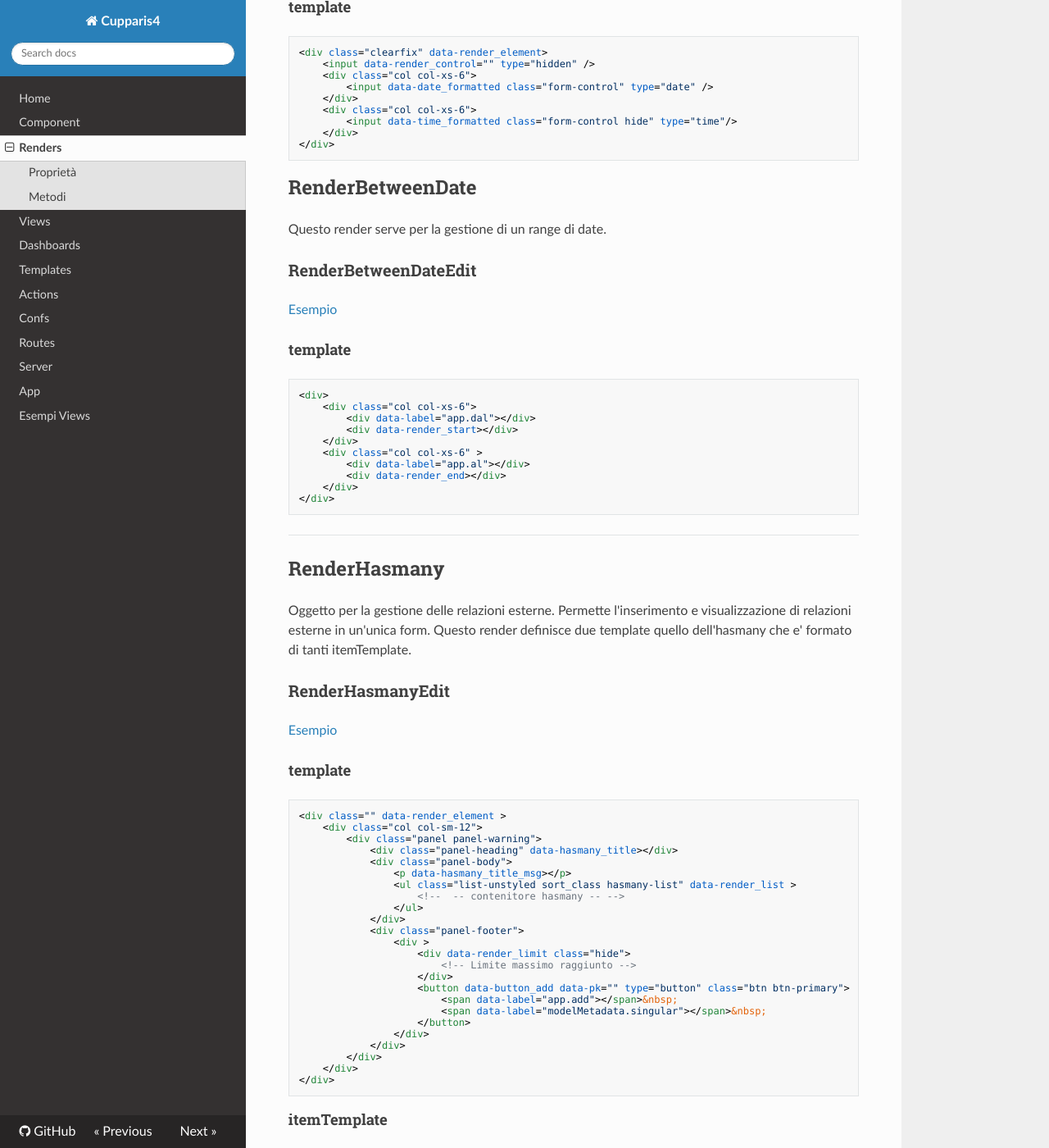
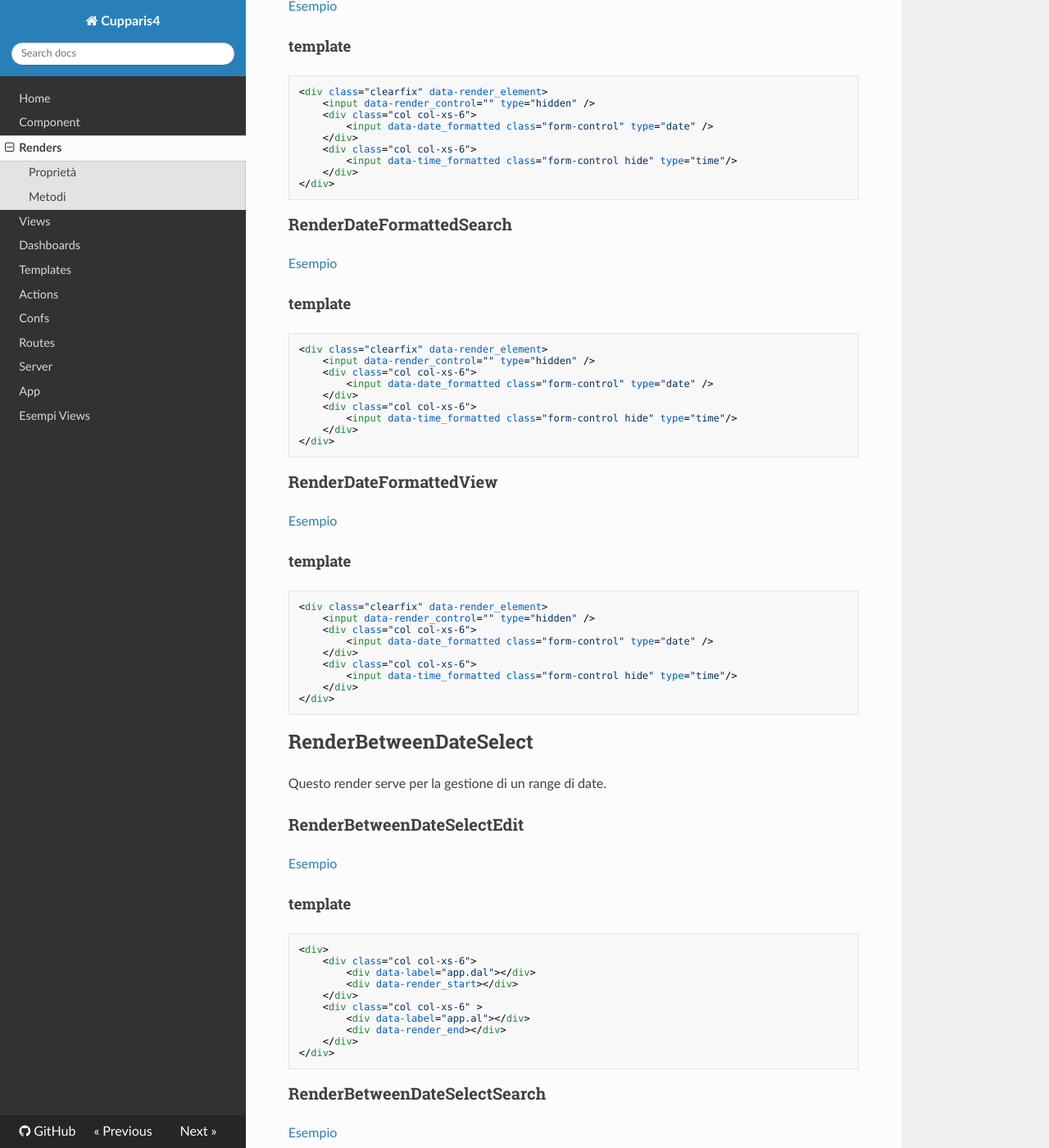
Before and after one commit to marley71/crud, an MkDocs documentation site: the page built from docs/renders.md, in a window 1280 px wide and 1400 px high, scrolled down 17061 px. Shown: the whole window at 82% size. Built offline with MkDocs 1.6.1, drawn with Linux system fonts in a browser that asks for light colours; nearby versions of some CDN libraries; old or Windows-style settings are respelled for this version of MkDocs; some of the changed text lies outside the part shown.

Commit message:
aggiunti link esempio

````diff
--- a/docs/renders.md
+++ b/docs/renders.md
@@ -827,6 +827,10 @@ resources : {
 
 ### RenderDatePickerView
 
+<a href="http://www.pierpaolociullo.it/example?f=render_date_picker_view" target="_blank">Esempio</a>
+
+
+
 #### template
 
 ```html
@@ -855,14 +859,50 @@ utilizza il picker nativo del broswer associato al type=date, se supportato.
 ```
 
 
-
-## RenderBetweenDate
+### RenderDateFormattedSearch
+
+<a href="http://www.pierpaolociullo.it/example?f=render_date_formatted_search" target="_blank">Esempio</a>
+
+#### template
+```html
+<div class="clearfix" data-render_element>
+    <input data-render_control="" type="hidden" />
+    <div class="col col-xs-6">
+        <input data-date_formatted class="form-control" type="date" />
+    </div>
+    <div class="col col-xs-6">
+        <input data-time_formatted class="form-control hide" type="time"/>
+    </div>
+</div>
+```
+
+
+
+### RenderDateFormattedView
+
+<a href="http://www.pierpaolociullo.it/example?f=render_date_formatted_view" target="_blank">Esempio</a>
+
+#### template
+```html
+<div class="clearfix" data-render_element>
+    <input data-render_control="" type="hidden" />
+    <div class="col col-xs-6">
+        <input data-date_formatted class="form-control" type="date" />
+    </div>
+    <div class="col col-xs-6">
+        <input data-time_formatted class="form-control hide" type="time"/>
+    </div>
+</div>
+```
+
+
+## RenderBetweenDateSelect
 
 Questo render serve per la gestione di un range di date.
 
-### RenderBetweenDateEdit
-
-<a href="http://www.pierpaolociullo.it/example?f=render_between_date_edit" target="_blank">Esempio</a>
+### RenderBetweenDateSelectEdit
+
+<a href="http://www.pierpaolociullo.it/example?f=render_between_date_select_edit" target="_blank">Esempio</a>
 
 #### template
 
@@ -880,9 +920,182 @@ Questo render serve per la gestione di un range di date.
 ```
 
 
----
-
-
+### RenderBetweenDateSelectSearch
+
+<a href="http://www.pierpaolociullo.it/example?f=render_between_date_select_search" target="_blank">Esempio</a>
+
+#### template
+
+```html
+<div>
+    <div class="col col-xs-6">
+        <div data-label="app.dal"></div>
+        <div data-render_start></div>
+    </div>
+    <div class="col col-xs-6" >
+        <div data-label="app.al"></div>
+        <div data-render_end></div>
+    </div>
+</div>
+```
+
+### RenderBetweenDateSelectView
+
+<a href="http://www.pierpaolociullo.it/example?f=render_between_date_select_view" target="_blank">Esempio</a>
+
+#### template
+
+```html
+<div>
+    <div class="col col-xs-6">
+        <div data-label="app.dal"></div>
+        <div data-render_start></div>
+    </div>
+    <div class="col col-xs-6" >
+        <div data-label="app.al"></div>
+        <div data-render_end></div>
+    </div>
+</div>
+```
+
+
+---
+
+## RenderBetweenDatePicker
+
+Questo render serve per la gestione di un range di date.
+
+### RenderBetweenDatePickerEdit
+
+<a href="http://www.pierpaolociullo.it/example?f=render_between_date_picker_edit" target="_blank">Esempio</a>
+
+#### template
+
+```html
+<div>
+    <div class="col col-xs-6">
+        <div data-label="app.dal"></div>
+        <div data-render_start></div>
+    </div>
+    <div class="col col-xs-6" >
+        <div data-label="app.al"></div>
+        <div data-render_end></div>
+    </div>
+</div>
+```
+
+### RenderBetweenDatePickerSearch
+
+<a href="http://www.pierpaolociullo.it/example?f=render_between_date_picker_search" target="_blank">Esempio</a>
+
+#### template
+
+```html
+<div>
+    <div class="col col-xs-6">
+        <div data-label="app.dal"></div>
+        <div data-render_start></div>
+    </div>
+    <div class="col col-xs-6" >
+        <div data-label="app.al"></div>
+        <div data-render_end></div>
+    </div>
+</div>
+```
+
+
+
+### RenderBetweenDatePickerView
+
+<a href="http://www.pierpaolociullo.it/example?f=render_between_date_picker_view" target="_blank">Esempio</a>
+
+#### template
+
+```html
+<div>
+    <div class="col col-xs-6">
+        <div data-label="app.dal"></div>
+        <div data-render_start></div>
+    </div>
+    <div class="col col-xs-6" >
+        <div data-label="app.al"></div>
+        <div data-render_end></div>
+    </div>
+</div>
+```
+
+
+
+---
+
+
+
+## RenderBetweenDateFormatted
+
+Questo render serve per la gestione di un range di date.
+
+### RenderBetweenDateFormattedEdit
+
+<a href="http://www.pierpaolociullo.it/example?f=render_between_date_formatted_edit" target="_blank">Esempio</a>
+
+#### template
+
+```html
+<div>
+    <div class="col col-xs-6">
+        <div data-label="app.dal"></div>
+        <div data-render_start></div>
+    </div>
+    <div class="col col-xs-6" >
+        <div data-label="app.al"></div>
+        <div data-render_end></div>
+    </div>
+</div>
+```
+
+
+
+### RenderBetweenDateFormattedSearch
+
+<a href="http://www.pierpaolociullo.it/example?f=render_between_date_formatted_search" target="_blank">Esempio</a>
+
+#### template
+
+```html
+<div>
+    <div class="col col-xs-6">
+        <div data-label="app.dal"></div>
+        <div data-render_start></div>
+    </div>
+    <div class="col col-xs-6" >
+        <div data-label="app.al"></div>
+        <div data-render_end></div>
+    </div>
+</div>
+```
+
+### RenderBetweenDateFormattedView
+
+<a href="http://www.pierpaolociullo.it/example?f=render_between_date_formatted_view" target="_blank">Esempio</a>
+
+#### template
+
+```html
+<div>
+    <div class="col col-xs-6">
+        <div data-label="app.dal"></div>
+        <div data-render_start></div>
+    </div>
+    <div class="col col-xs-6" >
+        <div data-label="app.al"></div>
+        <div data-render_end></div>
+    </div>
+</div>
+```
+
+
+
+---
 
 
 ## RenderHasmany
@@ -1149,6 +1362,10 @@ template utilizzato per creare l'elemnto lista dove verrà visualizzata la view
 
 ### RenderHasmanyThroughView
 
+Questo è in modalità view con itemTemplate base, in caso di item piu' complessi ridefinire itemTemplate
+aggiungendo l'attributo data-field="nome_campo" nel item html che si voglia usare per visualizzarlo
+
+
 <a href="http://www.pierpaolociullo.it/example?f=render_hasmany_through_view" target="_blank">Esempio</a>
 
 
@@ -1164,7 +1381,7 @@ template utilizzato per creare l'elemnto lista dove verrà visualizzata la view
 #### itemTemplate
 ```html
 <li >
-    <span data-field="label"></span>
+    <span data-field="__label__"></span>
 </li>
 ```
 
@@ -1181,7 +1398,8 @@ template utilizzato per creare l'elemnto lista dove verrà visualizzata la view
 
 Oggetto per la gestione di hasmany che prevedono un upload di una o più immagini
 
-####proprietà
+#### proprietà
+
 
 - uploadConfView : 'ConfEdit',            // configurazione di default della upload view
 - limit : null,
@@ -1383,14 +1601,17 @@ Oggetto per la gestione di hasmany che prevedono un upload di allegati come pdf,
 
 #### proprietà
 
-uploadConfView : 'ConfEdit',            // configurazione di default della upload view
-    //langs : ['it'],
-    limit : null,
-    modelName : null,
-    uploadModelName : null,
-    routeName : 'uploadfile',
-    iconSize : 'default',
-    icons : {
+- uploadConfView : 'ConfEdit',            // configurazione di default della upload view
+- //langs : ['it'],
+- limit : null,
+- modelName : null,
+- uploadModelName : null,
+- routeName : 'uploadfile',
+- iconSize : 'default',
+- icons :
+
+```javascript
+ {
         default : {
             "default"   : 'fa fa-2x fa-file-o',
             "xls"       : 'fa fa-2x fa-file-excel-o',
@@ -1418,17 +1639,22 @@ uploadConfView : 'ConfEdit',            // configurazione di default della uploa
             "pdf"       : "fa fa-file-pdf-o",
             "txt"       : "fa fa-file-text-o",
         }
-    },
-    vkey : null,
-    labelField : 'filename',
-    uploadFields : ['ext','random','id','status','original_name','filename','mimetype','modelName','type'],
-    fields : ['nome','descrizione'],
-    fields_config : {
-        nome : { type : 'input'},
-        descrizione : {type : 'textarea'},
-    },
-    mainformFields : ['nome','descrizione','original_name','filename','ext','random','id','status','mimetype'],
-    icon_selector : "[data-icon]",
+    }
+```
+
+- vkey : null,
+- labelField : 'filename',
+- uploadFields : ['ext','random','id','status','original_name','filename','mimetype','modelName','type'],
+- fields : ['nome','descrizione'],
+- fields_config :
+```javascript
+{
+    nome : { type : 'input'},
+    descrizione : {type : 'textarea'},
+}
+```
+- mainformFields : ['nome','descrizione','original_name','filename','ext','random','id','status','mimetype'],
+- icon_selector : "[data-icon]",
 
 #### metodi
 
@@ -1451,12 +1677,12 @@ uploadConfView : 'ConfEdit',            // configurazione di default della uploa
 #### proprietà
 
 - traits : ['TraitUpload'],
-      resources : ['jquery.form.js','jquery-sortable.js'],
+- resources : ['jquery.form.js','jquery-sortable.js'],
 
 #### metodi
 
-- _createItem : function (values,status) {
--
+- _createItem : function (values,status)
+
 
 
 #### template
@@ -1561,7 +1787,7 @@ uploadConfView : 'ConfEdit',            // configurazione di default della uploa
 
 ### RenderHasmanyUploadAttachmentView
 
-<a href="http://www.pierpaolociullo.it/example?f=render_hasmany_upload_attahcment_view" target="_blank">Esempio</a>
+<a href="http://www.pierpaolociullo.it/example?f=render_hasmany_upload_attachment_view" target="_blank">Esempio</a>
 
 
 #### template
@@ -1600,23 +1826,24 @@ Oggetto per la visualizzazione e la selezione di coordinate gps basato su google
 #### proprietà
 
 - _lat : 0,
-      _lng : 0,
-      _hasDbValues : false,
-      address : null,
-      lat_input_selector : '[data-lat_field]',
-      lng_input_selector : '[data-lng_field]',
-      lat_field_name : 'lat',
-      lng_field_name : 'lng',
-      //dialogId : '#map_dialog',
-
-
-      idViewMap : null,
-
-      metadata : {
-          apiKey : null,
-          raggioArea : 5000,
-          showArea : false,
-      },
+- _lng : 0,
+- _hasDbValues : false,
+- address : null,
+- lat_input_selector : '[data-lat_field]',
+- lng_input_selector : '[data-lng_field]',
+- lat_field_name : 'lat',
+- lng_field_name : 'lng',
+- //dialogId : '#map_dialog',
+- idViewMap : null,
+- metadata :
+```javascript
+{
+      apiKey : null,
+      raggioArea : 5000,
+      showArea : false,
+  }
+```
+
 
 #### metodi
 
@@ -1789,11 +2016,27 @@ iconClass : {
 
 #### template
 ```html
-
-```
-
-#### marcatori
-
+<button type="button" class="btn btn-default btn-xs" data-render_element title="">
+    <i data-icon class=""></i>
+</button>
+```
+
+#### marcatori
+
+### RenderSwapSearch
+
+<a href="http://www.pierpaolociullo.it/example?f=render_swap_search" target="_blank">Esempio</a>
+
+#### template
+```html
+    <input data-render_control type="hidden" class="form-control" name="" value="">
+    <input data-control_operator type="hidden" >
+    <button type="button" class="btn btn-default btn-xs" data-render_element title="">
+        <i data-icon class=""></i>
+    </button>
+```
+
+#### marcatori
 
 ### RenderSwapView
 
@@ -1801,7 +2044,7 @@ iconClass : {
 
 #### template
 ```html
-<i data-icon data-render_control class=""></i>
+<i data-icon data-render_element class=""></i>
 ```
 
 #### marcatori
@@ -1833,6 +2076,7 @@ editor html summernote.
 
 #### template
 ```html
+    <textarea data-render_element data-render_control class="summernote form-control" data-summernote-lang="it-IT"></textarea>
 
 ```
 
@@ -1845,7 +2089,7 @@ editor html summernote.
 
 #### template
 ```html
-
+<div data-render_element data-render_control ></div>
 ```
 
 #### marcatori
````
Also changed, not shown: docs/views.md (+2 -0 lines).
